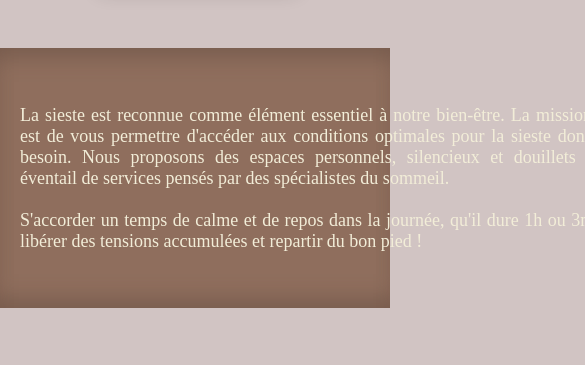
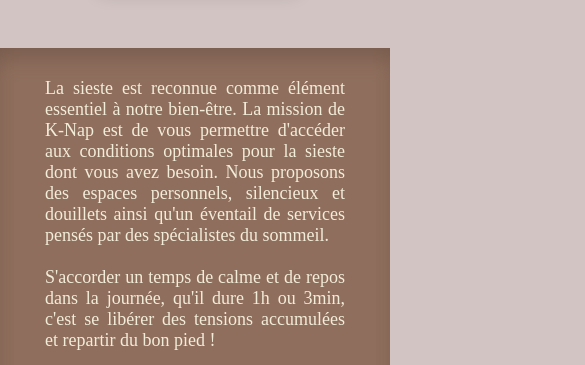
Before and after one commit to PaulAlbagli/K-Nap, a plain HTML site: page index.html in a window 390 px wide. Shown: the part 2549-2914 px from the top of the page, 585 px wide, since content can reach past the window. Drawn offline with Linux system fonts and the light colour scheme; a script that the page names is missing; a web font is replaced by a local one.

Commit message:
Make text responsive

```diff
--- a/css/components/banner-text.css
+++ b/css/components/banner-text.css
@@ -1,10 +1,24 @@
-#container-text{
-	width: 1000px;
+.container-text{
+	width: 900px;
 	margin: 10px auto;
+	align-items: center;
 	display: flex;
 	flex-wrap: wrap;
-	justify-content: space-between;
-	align-items: center;}
+	justify-content: space-around;}
+
+@media (max-width: 960px) {
+  .container-text {
+    width: 700px;
+  }
+}
+@media (max-width: 720px) {
+  .container-text {
+    width: 500px;
+  }
+}
+@media (max-width: 540px) {
+  .container-text {
+    width: 300px;}}
 
 #banner-text{
 	margin-top: 50px;
@@ -15,11 +29,12 @@
 	padding: 20px;
 }
 #text {
-	width: 650px;
+	width: 600px;
 	color: #F2EDD8;
 	text-align: justify;
 }
 #logo {
 	width: 200px;
-	height: 200px
+	height: 200px;
+	margin: 20px 20px;
 }
--- a/css/style.css
+++ b/css/style.css
@@ -3,7 +3,6 @@
 @import url("components/avatar.css");
 @import url("components/button.css");
 @import url("components/banner.css");
-@import url("components/card.css");
 @import url("components/div-fill.css");
 @import url("components/banner-text.css");
 
--- a/index.html
+++ b/index.html
@@ -41,7 +41,7 @@
 			</div>
 		</div>
 		<div id="banner-text">
-			<div id="container-text">
+			<div class="container-text">
 				<div id="text">
 				La sieste est reconnue comme élément essentiel à notre bien-être. La mission de K-Nap est de vous permettre d'accéder aux conditions optimales pour la sieste dont vous avez besoin. Nous proposons des espaces personnels, silencieux et douillets ainsi qu'un éventail de services pensés par des spécialistes du sommeil.<br> <br>S'accorder un temps de calme et de repos dans la journée, qu'il dure 1h ou 3min, c'est se libérer des tensions accumulées et repartir du bon pied !
 				</div>
```
